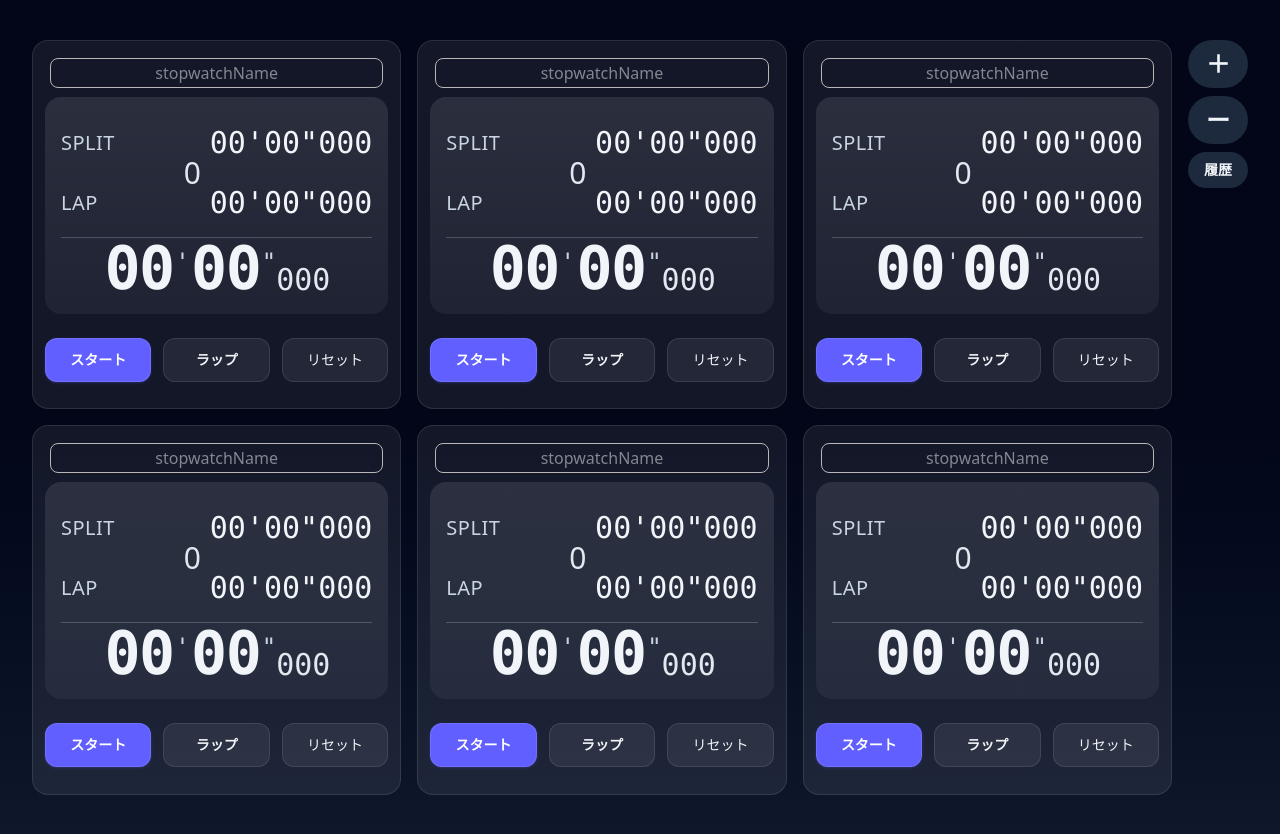
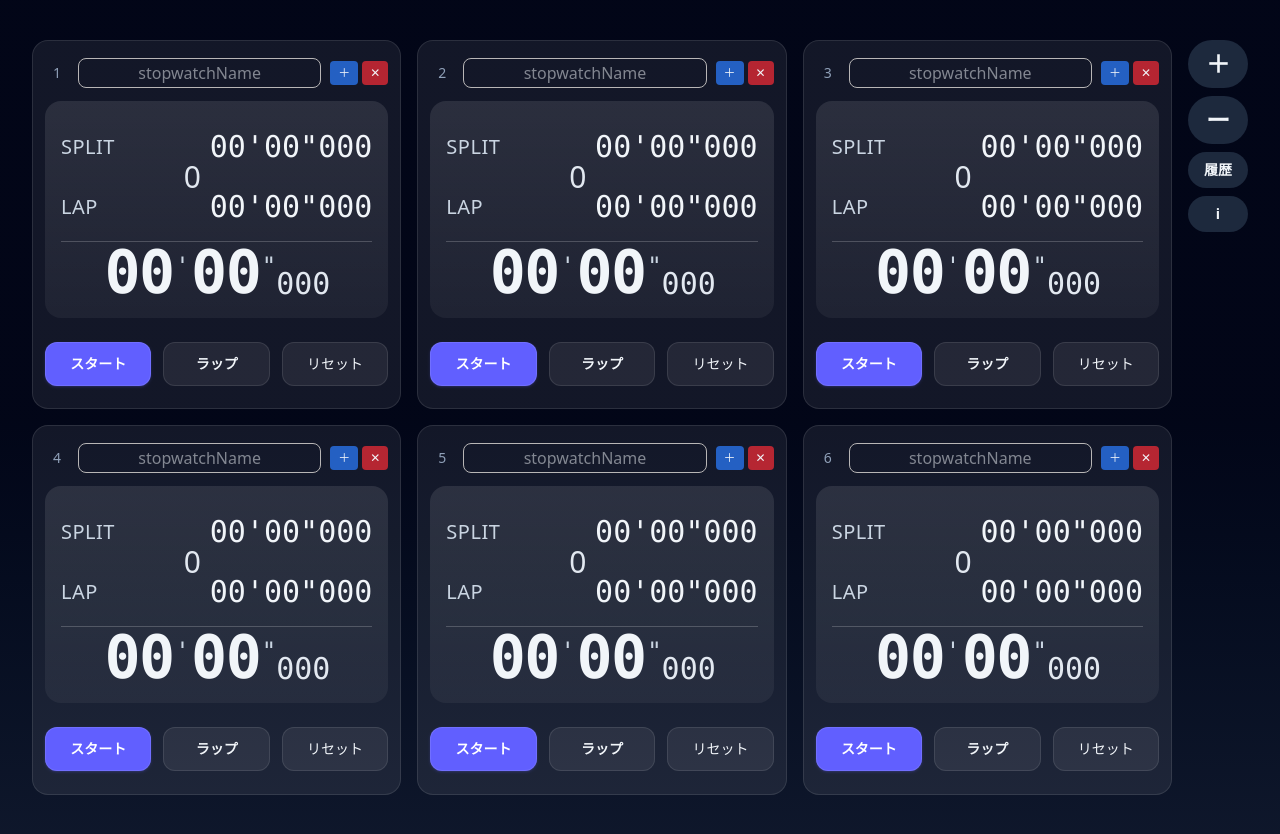
Before and after one commit to kotasimo/Stopwatch-1, a React (Vite) app: page / in a window 1280 px wide. Built offline with nearby package versions, Linux system fonts and the light colour scheme.

Commit message:
ストップウォッチをドラッグで移動

```diff
--- a/src/App.tsx
+++ b/src/App.tsx
@@ -1,4 +1,4 @@
-import { useCallback, useState } from "react";
+import { useCallback, useEffect, useState } from "react";
 import { StopwatchCard } from "./stopwatchCard";
 import { LapTable } from "./LapTable";
 
@@ -8,6 +8,16 @@
   totalTime: number;
 };
 
+type StopwatchItem = {
+  id: number;
+  name: string;
+  elapsedTime: number;
+  status: "idle" | "running" | "stopped";
+  laps: Lap[];
+  showLaps: boolean;
+  startedAt: number | null;
+};
+
 type StopwatchHistory = {
   stopwatchId: number;
   name: string;
@@ -15,21 +25,130 @@
 };
 
 export default function App() {
-  const [stopwatches, setStopwatches] = useState([
-    { id: 1 },
-    { id: 2 },
-    { id: 3 },
-    { id: 4 },
-    { id: 5 },
-    { id: 6 },
+  const createStopwatch = (id: number): StopwatchItem => ({
+    id,
+    name: "",
+    elapsedTime: 0,
+    status: "idle",
+    laps: [],
+    showLaps: false,
+    startedAt: null,
+  });
+
+  const [stopwatches, setStopwatches] = useState<StopwatchItem[]>([
+    createStopwatch(1),
+    createStopwatch(2),
+    createStopwatch(3),
+    createStopwatch(4),
+    createStopwatch(5),
+    createStopwatch(6),
   ]);
 
   const [showHistory, setShowHistory] = useState(false);
   const [histories, setHistories] = useState<StopwatchHistory[]>([]);
+  const [draggingId, setDraggingId] = useState<number | null>(null);
+  const [showInfo, setShowInfo] = useState(false);
 
   const addStopwatch = () => {
-    setStopwatches((prev) => [...prev, { id: Date.now() }]);
+    const newId = Date.now();
+    setStopwatches((prev) => [...prev, createStopwatch(newId)]);
   };
+
+  const updateStopwatch = (
+    id: number,
+    updater: (sw: StopwatchItem) => StopwatchItem,
+  ) => {
+    setStopwatches((prev) =>
+      prev.map((sw) => (sw.id === id ? updater(sw) : sw)),
+    );
+  };
+
+  const changeName = (id: number, name: string) => {
+    updateStopwatch(id, (sw) => ({
+      ...sw,
+      name,
+    }));
+  };
+
+  const startStopwatch = (id: number) => {
+    updateStopwatch(id, (sw) => {
+      if (sw.status === "running") return sw;
+
+      return {
+        ...sw,
+        status: "running",
+        startedAt: Date.now() - sw.elapsedTime,
+      };
+    });
+  };
+
+  const stopStopwatch = (id: number) => {
+    updateStopwatch(id, (sw) => {
+      if (sw.status !== "running") return sw;
+
+      return {
+        ...sw,
+        status: "stopped",
+        startedAt: null,
+      };
+    });
+  };
+
+  const resetStopwatch = (id: number) => {
+    updateStopwatch(id, (sw) => ({
+      ...sw,
+      status: "idle",
+      elapsedTime: 0,
+      laps: [],
+      showLaps: false,
+      startedAt: null,
+    }));
+  };
+
+  const lapStopwatch = (id: number) => {
+    updateStopwatch(id, (sw) => {
+      if (sw.status !== "running") return sw;
+
+      const totalTime = sw.elapsedTime;
+      const previousTotal =
+        sw.laps.length > 0 ? sw.laps[sw.laps.length - 1].totalTime : 0;
+
+      const newLap: Lap = {
+        lap: sw.laps.length + 1,
+        lapTime: totalTime - previousTotal,
+        totalTime,
+      };
+
+      return {
+        ...sw,
+        laps: [...sw.laps, newLap],
+      };
+    });
+  };
+
+  const toggleLapHistory = (id: number) => {
+    updateStopwatch(id, (sw) => ({
+      ...sw,
+      showLaps: !sw.showLaps,
+    }));
+  };
+
+  useEffect(() => {
+    const interval = window.setInterval(() => {
+      setStopwatches((prev) =>
+        prev.map((sw) => {
+          if (sw.status !== "running" || sw.startedAt === null) return sw;
+
+          return {
+            ...sw,
+            elapsedTime: Date.now() - sw.startedAt,
+          };
+        }),
+      );
+    }, 10);
+
+    return () => clearInterval(interval);
+  }, []);
 
   const removeStopwatch = () => {
     setStopwatches((prev) => {
@@ -55,7 +174,7 @@
   const handleUpdateHistory = useCallback((history: StopwatchHistory) => {
     setHistories((prev) => {
       const existingIndex = prev.findIndex(
-        (item) => item.stopwatchId === history.stopwatchId
+        (item) => item.stopwatchId === history.stopwatchId,
       );
 
       if (existingIndex === -1) {
@@ -68,16 +187,78 @@
     });
   }, []);
 
+  const duplicateStopwatch = (id: number) => {
+    setStopwatches((prev) => {
+      const target = prev.find((sw) => sw.id === id);
+      if (!target) return prev;
+
+      const newId = Date.now();
+
+      const duplicated: StopwatchItem = {
+        ...target,
+        id: newId,
+        name: target.name ? `${target.name} copy` : "",
+        laps: [...target.laps],
+        startedAt:
+          target.status === "running" ? Date.now() - target.elapsedTime : null,
+      };
+
+      return [...prev, duplicated];
+    });
+  };
+
+  const removeStopwatchById = (id: number) => {
+    setStopwatches((prev) => prev.filter((sw) => sw.id !== id));
+  };
+
+  const reorderStopwatch = (dragId: number, hoverId: number) => {
+    setStopwatches((prev) => {
+      const dragIndex = prev.findIndex((sw) => sw.id === dragId);
+      const hoverIndex = prev.findIndex((sw) => sw.id === hoverId);
+
+      if (dragIndex === -1 || hoverIndex === -1 || dragIndex === hoverIndex) {
+        return prev;
+      }
+
+      const updated = [...prev];
+      const [draggedItem] = updated.splice(dragIndex, 1);
+      updated.splice(hoverIndex, 0, draggedItem);
+
+      return updated;
+    });
+  };
+
   return (
     <div className="min-h-screen bg-linear-to-b from-slate-950 via-slate-950 to-slate-900 text-slate-100">
       <div className="mx-auto w-full max-w-7xl px-4 py-10 sm:px-6 lg:px-8">
         <div className="flex flex-col xl:flex-row gap-4">
           <div className="grid grid-cols-1 md:grid-cols-2 xl:grid-cols-3 gap-4 flex-1">
-            {stopwatches.map((sw) => (
+            {stopwatches.map((sw, index) => (
               <StopwatchCard
                 key={sw.id}
                 stopwatchId={sw.id}
-                onUpdateHistory={handleUpdateHistory}
+                name={sw.name}
+                elapsedTime={sw.elapsedTime}
+                status={sw.status}
+                laps={sw.laps}
+                showLaps={sw.showLaps}
+                onChangeName={changeName}
+                onStart={startStopwatch}
+                onStop={stopStopwatch}
+                onReset={resetStopwatch}
+                onLap={lapStopwatch}
+                onToggleLapHistory={toggleLapHistory}
+                onDuplicate={duplicateStopwatch}
+                index={index + 1}
+                onRemove={removeStopwatchById}
+                onDragStart={setDraggingId}
+                onDragEnter={(hoverId) => {
+                  if (draggingId !== null) {
+                    reorderStopwatch(draggingId, hoverId);
+                  }
+                }}
+                onDragEnd={() => setDraggingId(null)}
+                isDragging={draggingId === sw.id}
               />
             ))}
           </div>
@@ -103,39 +284,50 @@
             >
               履歴
             </button>
+            <button
+              onClick={() => setShowInfo(true)}
+              className="rounded-full bg-slate-800 px-4 py-2 hover:bg-slate-700 text-sm font-bold"
+            >
+              i
+            </button>
           </div>
         </div>
         {showHistory && (
-          <div className="fixed inset-0 z-50 bg-slate-950/90 text-slate-100 overflow-y-auto" onClick={() => setShowHistory(false)}>
+          <div
+            className="fixed inset-0 z-50 bg-slate-950/90 text-slate-100 overflow-y-auto"
+            onClick={() => setShowHistory(false)}
+          >
             <div className="flex justify-center pt-10">
-              <div className="w-full max-w-7xl px-4" onClick={(e) => e.stopPropagation()}>
-                <div className="mb-6 flex items-center justify-between">
-                </div>
+              <div
+                className="w-full max-w-7xl px-4"
+                onClick={(e) => e.stopPropagation()}
+              >
+                <div className="mb-6 flex items-center justify-between"></div>
 
                 <div className="grid grid-cols-1 md:grid-cols-2 xl:grid-cols-3 gap-4">
-                  {histories.length === 0 ? (
+                  {stopwatches.length === 0 ? (
                     <div className="rounded-2xl bg-slate-800 p-4 text-slate-300">
                       まだ履歴はありません
                     </div>
                   ) : (
-                    histories.map((history, index) => (
+                    stopwatches.map((sw, index) => (
                       <div
-                        key={history.stopwatchId}
+                        key={sw.id}
                         className="rounded-2xl bg-slate-800 p-4 shadow"
                       >
                         <div className="mb-4 flex items-center gap-3">
                           <div className="text-sm text-slate-400">
-                             {index + 1}
+                            {index + 1}
                           </div>
                           <div className="text-lg font-bold">
-                            {history.name || "stopwatchName"}
+                            {sw.name || "stopwatchName"}
                           </div>
                         </div>
 
                         <LapTable
-                          laps={history.laps}
+                          laps={sw.laps}
                           formatTimeText={formatTimeText}
-                          name={history.name}
+                          name={sw.name}
                         />
                       </div>
                     ))
@@ -145,6 +337,26 @@
             </div>
           </div>
         )}
+
+        {showInfo && (
+          <div
+            className="fixed inset-0 z-50 bg-slate-950/90 text-slate-100"
+            onClick={() => setShowInfo(false)}
+          >
+            <div className="flex justify-center items-start pt-20">
+              <div
+                className="w-full max-w-md px-4"
+                onClick={(e) => e.stopPropagation()}
+              >
+                <div className="rounded-2xl bg-slate-800 p-6 shadow">
+                  <div className="mb-4 text-lg font-bold">How to use</div>
+
+                  <div className="text-sm text-slate-200">ここに説明入れる</div>
+                </div>
+              </div>
+            </div>
+          </div>
+        )}
       </div>
     </div>
   );
--- a/src/stopwatch.css
+++ b/src/stopwatch.css
@@ -81,3 +81,9 @@
 .color {
   color: rgb(208, 231, 189);
 } */
+
+.stopwatch-card.dragging {
+  transform: scale(1.05);
+  box-shadow: 0 10px 30px rgba(0, 0, 0, 0.6);
+  z-index: 10;
+}
--- a/src/stopwatchCard.tsx
+++ b/src/stopwatchCard.tsx
@@ -2,8 +2,6 @@
 import { TimeDisplay } from "./TimeDisplay";
 import { LapLatest } from "./LapLatest";
 import { LapTable } from "./LapTable";
-import { useStopwatch } from "./useStopwatch";
-import { useEffect, useState } from "react";
 import "./stopwatch.css";
 
 type Lap = {
@@ -12,35 +10,49 @@
   totalTime: number;
 };
 
-type StopwatchHistory = {
+type StopwatchCardProps = {
   stopwatchId: number;
   name: string;
+  elapsedTime: number;
+  status: "idle" | "running" | "stopped";
   laps: Lap[];
-};
-
-type StopwatchCardProps = {
-  stopwatchId: number;
-  onUpdateHistory: (history: StopwatchHistory) => void;
+  showLaps: boolean;
+  onChangeName: (id: number, name: string) => void;
+  onStart: (id: number) => void;
+  onStop: (id: number) => void;
+  onReset: (id: number) => void;
+  onLap: (id: number) => void;
+  onToggleLapHistory: (id: number) => void;
+  index: number;
+  onDuplicate: (id: number) => void;
+  onRemove: (id: number) => void;
+  onDragStart: (id: number) => void;
+  onDragEnter: (id: number) => void;
+  onDragEnd: () => void;
+  isDragging: boolean;
 };
 
 export const StopwatchCard = ({
   stopwatchId,
-  onUpdateHistory,
-}: StopwatchCardProps) => {
-  const {
+  name,
+  elapsedTime,
   status,
   laps,
-    elapsedTime,
   showLaps,
-    start,
-    stop,
-    reset,
-    lap,
-    lapHistory,
-  } = useStopwatch();
-
-  const [name, setName] = useState("");
-
+  onChangeName,
+  onStart,
+  onStop,
+  onReset,
+  onLap,
+  onToggleLapHistory,
+  index,
+  onDuplicate,
+  onRemove,
+  onDragStart,
+  onDragEnter,
+  onDragEnd,
+  isDragging,
+}: StopwatchCardProps) => {
   const formatTime = (ms: number) => {
     const minutes = Math.floor(ms / 1000 / 60)
       .toString()
@@ -62,29 +74,49 @@
 
   const { minutes, seconds, milliseconds } = formatTime(elapsedTime);
 
-  useEffect(() => {
-    onUpdateHistory({
-      stopwatchId,
-      name,
-      laps,
-    });
-  }, [stopwatchId, name, laps, onUpdateHistory]);
+  return (
+    <div
+      className={`stopwatch-card ${isDragging ? "dragging" : ""}`}
+      draggable
+      onDragStart={() => onDragStart(stopwatchId)}
+      onDragEnter={() => onDragEnter(stopwatchId)}
+      onDragOver={(e) => e.preventDefault()}
+      onDragEnd={onDragEnd}
+    >
+      <div className="stopwatch-card-inner">
+        <div className="flex items-center gap-1 mb-1">
+          {/* 左：番号 */}
+          <div className="text-sm text-slate-400 w-6 text-center">{index}</div>
 
-  return (
-    <div className="stopwatch-card">
-      <div className="stopwatch-card-inner">
+          {/* 中央：input */}
           <input
             value={name}
-          onChange={(e) => setName(e.target.value)}
-          className="name"
+            onChange={(e) => onChangeName(stopwatchId, e.target.value)}
+            className="flex-1 name"
             placeholder="stopwatchName"
           />
+
+          {/* 右：copyボタン */}
+          <button
+            onClick={() => onDuplicate(stopwatchId)}
+            className="text-xs px-2 py-1 rounded bg-blue-500/70 hover:bg-slate-600"
+          >
+            ＋
+          </button>
+
+          <button
+            onClick={() => onRemove(stopwatchId)}
+            className="text-xs px-2 py-1 rounded bg-red-500/70 hover:bg-red-500"
+          >
+            ✕
+          </button>
+        </div>
 
         <div className="stopwatch-display-panel">
           <LapLatest
             laps={laps}
             formatTimeText={formatTimeText}
-            lapHistory={lapHistory}
+            lapHistory={() => onToggleLapHistory(stopwatchId)}
           />
 
           <TimeDisplay
@@ -97,16 +129,19 @@
         <div className="stopwatch-controls-row">
           <Controls
             statusConf={status}
-            onStart={start}
-            onStop={stop}
-            onReset={reset}
-            onLap={lap}
+            onStart={() => onStart(stopwatchId)}
+            onStop={() => onStop(stopwatchId)}
+            onReset={() => onReset(stopwatchId)}
+            onLap={() => onLap(stopwatchId)}
           />
         </div>
       </div>
 
       {showLaps && (
-        <div className="lap-modal-overlay" onClick={lapHistory}>
+        <div
+          className="lap-modal-overlay"
+          onClick={() => onToggleLapHistory(stopwatchId)}
+        >
           <section
             className="lap-modal-content"
             onClick={(e) => e.stopPropagation()}
```
Lines whose indentation alone changed are shown as unchanged.
